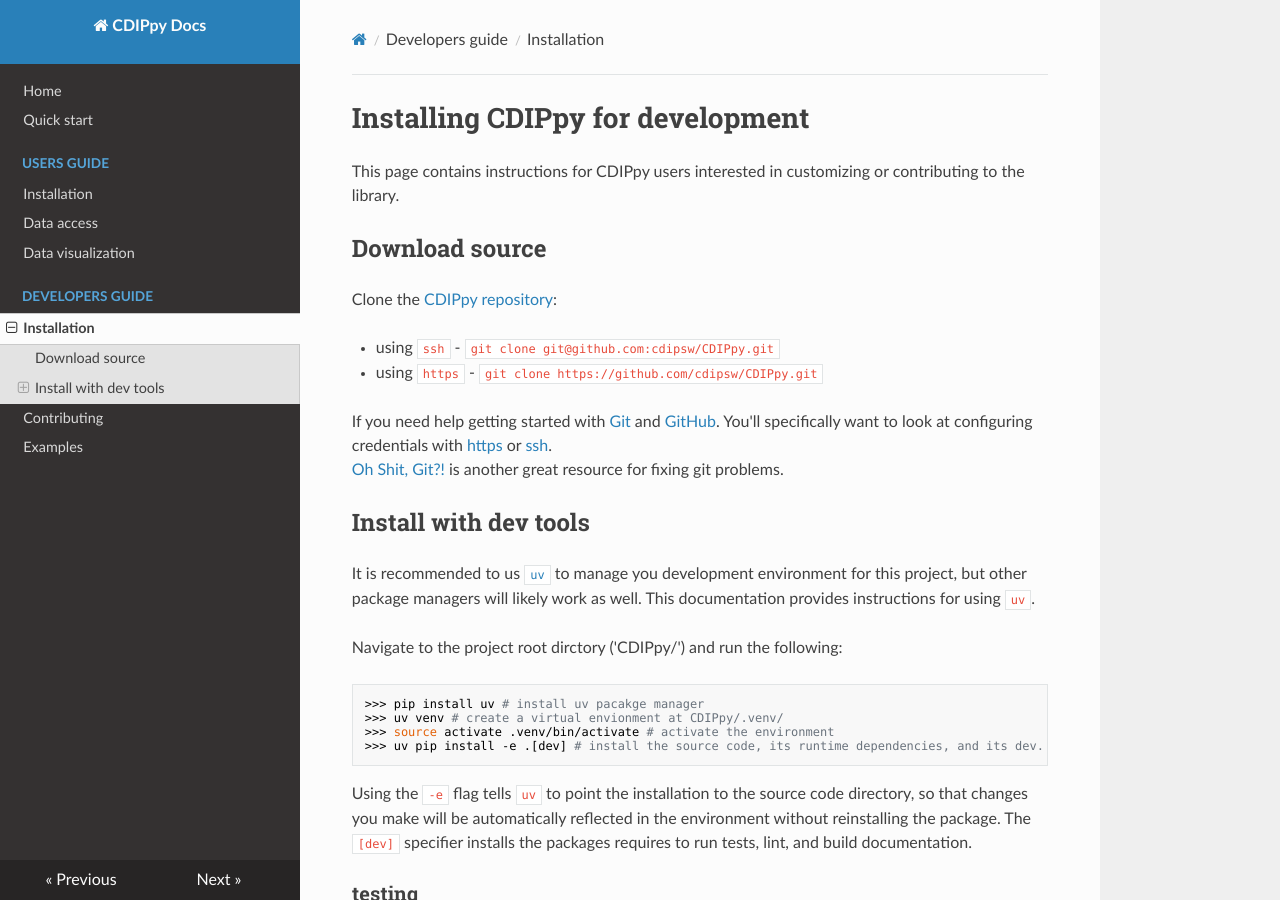
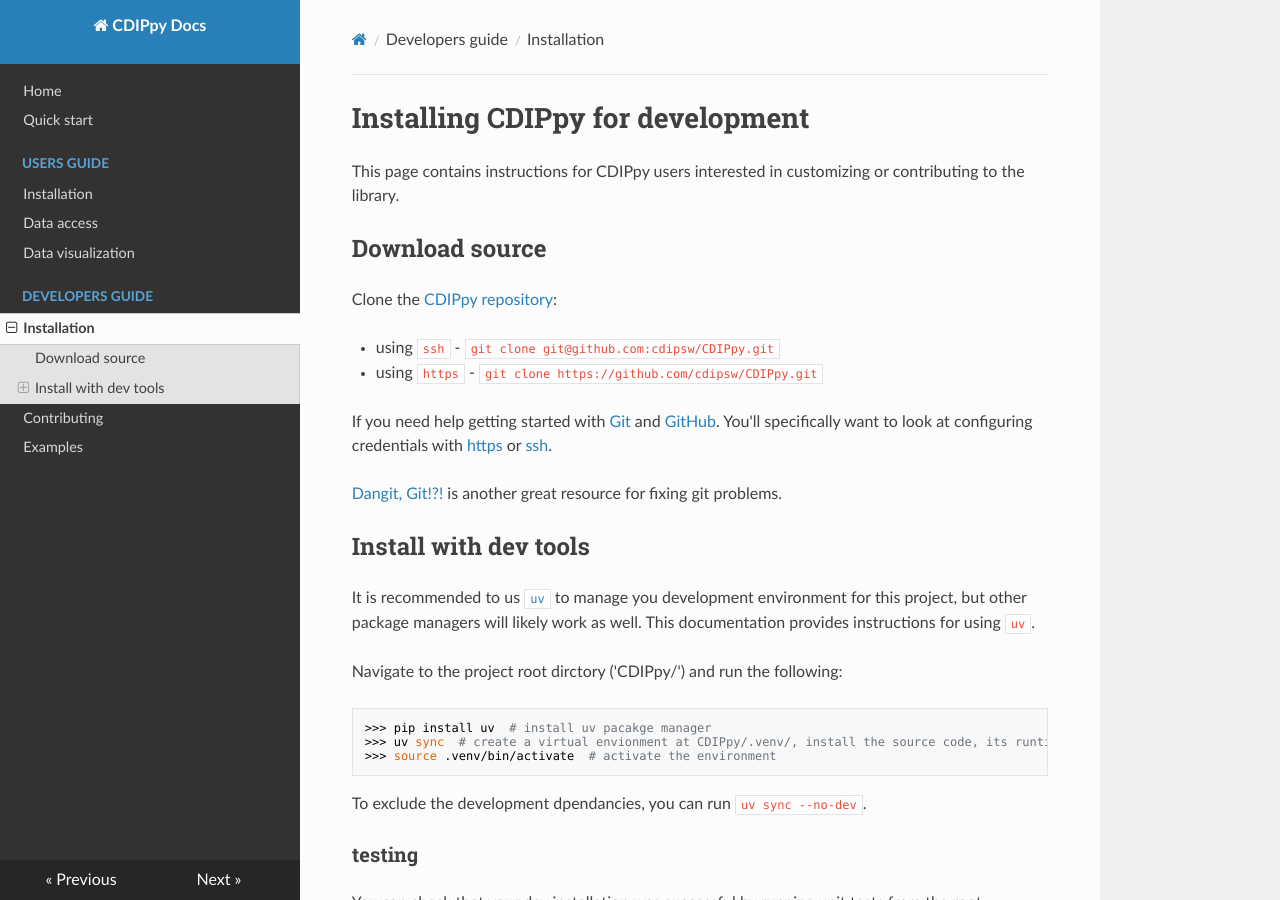
Before and after one commit to UCSD-SIO-CDIP/CDIPpy, an MkDocs documentation site: the page built from docs/dev_guide/index.md, in a window 1280 px wide and 900 px high. Built offline with MkDocs 1.6.1, drawn with Linux system fonts in a browser that asks for light colours; nearby versions of some CDN libraries.

Commit message:
Simplified uv venv and dependency install. Fixed a couple links. (#12)
Simplified uv venv and dependency install. Fixed a couple links.

````diff
--- a/docs/dev_guide/index.md
+++ b/docs/dev_guide/index.md
@@ -9,19 +9,19 @@
 
 If you need help getting started with [Git](https://git-scm.com/doc) and [GitHub](https://docs.github.com/en/enterprise-cloud@latest/get-started).
 You'll specifically want to look at configuring credentials with [https](https://git-scm.com/docs/gitcredentials) or [ssh](https://docs.github.com/en/authentication/connecting-to-github-with-ssh).
-[Oh Shit, Git?!](https://ohshitgit.com/) is another great resource for fixing git problems.
+
+[Dangit, Git!?!](https://dangitgit.com/) is another great resource for fixing git problems.
 
 ## Install with dev tools
 It is recommended to us [`uv`](https://docs.astral.sh/uv/) to manage you development environment for this project, but other package managers will likely work as well. This documentation provides instructions for using `uv`.
 
 Navigate to the project root dirctory ('CDIPpy/') and run the following:
 ``` bash
->>> pip install uv # install uv pacakge manager
->>> uv venv # create a virtual envionment at CDIPpy/.venv/
->>> source activate .venv/bin/activate # activate the environment
->>> uv pip install -e .[dev] # install the source code, its runtime dependencies, and its dev. dependencies.
+>>> pip install uv  # install uv pacakge manager
+>>> uv sync  # create a virtual envionment at CDIPpy/.venv/, install the source code, its runtime dependencies and it's dev dependencies defined in pyproject.toml.
+>>> source .venv/bin/activate  # activate the environment
 ```
-Using the `-e` flag tells `uv` to point the installation to the source code directory, so that changes you make will be automatically reflected in the environment without reinstalling the package. The `[dev]` specifier installs the packages requires to run tests, lint, and build documentation.
+To exclude the development dpendancies, you can run `uv sync --no-dev`.
 
 ### testing
 You can check that your dev installation was successful by running unit tests from the root directory: `python -m unittest discover`.
````
Also changed, not shown: docs/dev_guide/contribute.md (+1 -1 lines), docs/quickstart.md (+6 -7 lines), pyproject.toml (+10 -12 lines).
